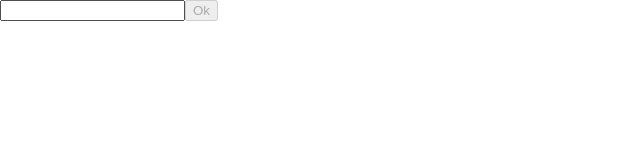
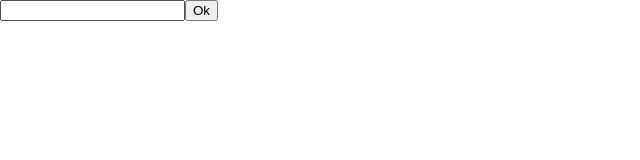
Before and after one commit to AndrKirienko/FS_JS_Home_Works, a React (Vite) app: page / in a window 1280 px wide. Shown: the top 160 px of the page, without its empty margins (0-640 px from the left). Built offline with nearby package versions, Linux system fonts and the light colour scheme.

Commit message:
Refuct form

```diff
--- a/src/components/UserForm/index.jsx
+++ b/src/components/UserForm/index.jsx
@@ -1,16 +1,7 @@
-import { Formik } from 'formik'
+import { Field, Form, Formik, ErrorMessage } from 'formik'
 import React from 'react'
-import * as yup from 'yup'
+import { USER_NAME_SCHEMA } from '../../utils/validationSchemas'
 
-const USER_NAME_SCHEMA = yup.object({
-  userLogin: yup
-    .string()
-    .trim()
-    .min(2)
-    .max(32)
-    .matches(/^[A-Z]/)
-    .required(),
-})
 
 function UserForm() {
   const initialValues = { userLogin: '' }
@@ -24,24 +15,11 @@ function UserForm() {
       onSubmit={handleSubmit}
       validationSchema={USER_NAME_SCHEMA}
     >
-      {formikProps => {
-        return (
-          <form onSubmit={formikProps.handleSubmit}>
-            <input
-              type="text"
-              name="userLogin"
-              value={formikProps.values.userLogin}
-              onChange={formikProps.handleChange}
-            />
-            {formikProps.errors.userLogin && (
-              <span>{formikProps.errors.userLogin}</span>
-            )}
-            <button type="submit" disabled={!formikProps.dirty}>
-              Ok
-            </button>
-          </form>
-        )
-      }}
+      <Form>
+        <Field type="text" name="userLogin" />
+        <ErrorMessage name="userLogin" />
+        <button type="submit">Ok</button>
+      </Form>
     </Formik>
   )
 }
--- /dev/null
+++ b/src/utils/validationSchemas.js
@@ -0,0 +1,11 @@
+import * as yup from 'yup'
+
+export const USER_NAME_SCHEMA = yup.object({
+  userLogin: yup
+    .string()
+    .trim()
+    .min(2)
+    .max(32)
+    .matches(/^[A-Z]/)
+    .required(),
+})
```
